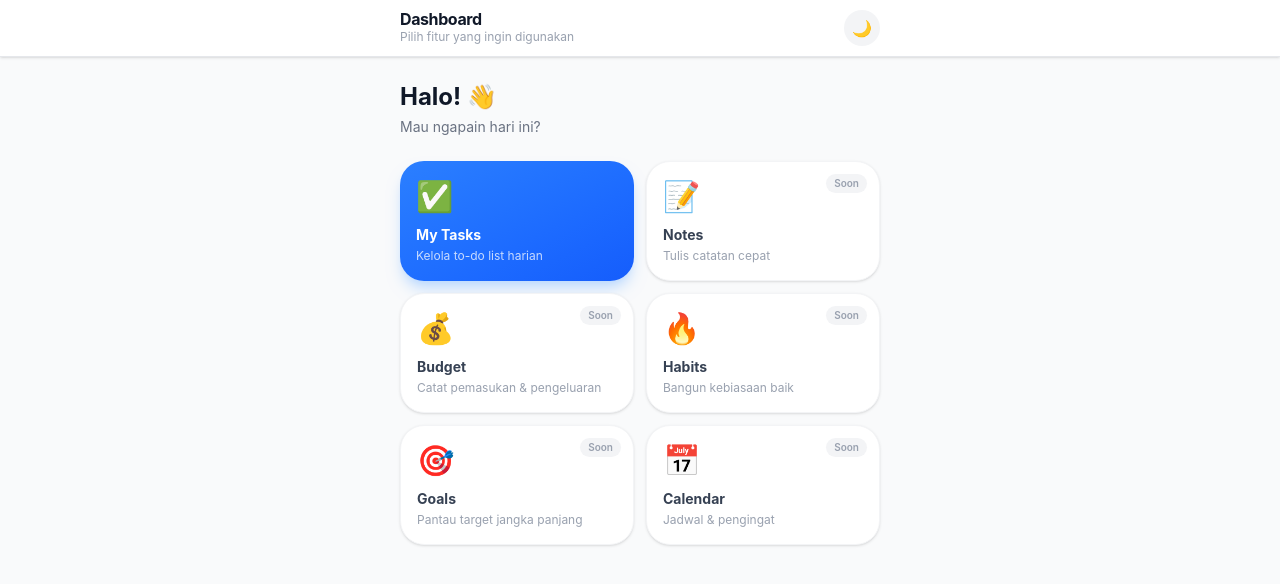
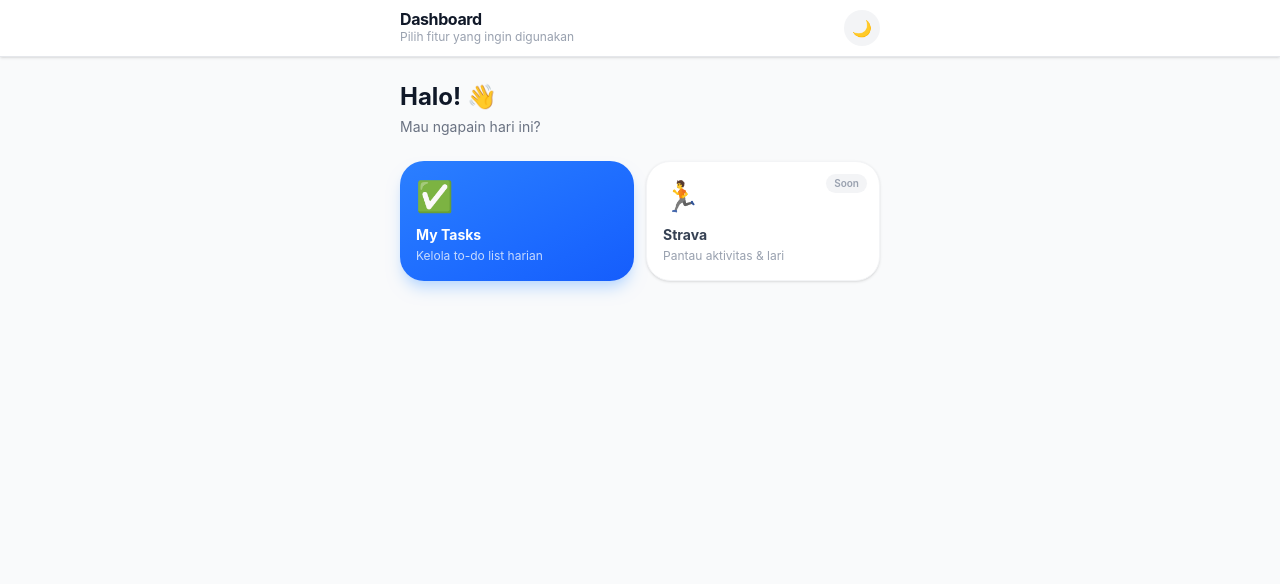
Before and after one commit to sontbn/sontbn.github.io, a React (Vite) app: page / in a window 1280 px wide. Shown: the top 584 px of the page. Built offline with nearby package versions, Linux system fonts and the light colour scheme.

Commit message:
Trim cards to My Tasks + Strava only
https://claude.ai/code/session_01XX961taYQtDs1affotL8rX

```diff
--- a/src/Home.jsx
+++ b/src/Home.jsx
@@ -9,48 +9,12 @@ const CARDS = [
     available: true,
   },
   {
-    id: 'notes',
-    icon: '📝',
-    title: 'Notes',
-    desc: 'Tulis catatan cepat',
-    color: 'from-yellow-400 to-orange-400',
+    id: 'strava',
+    icon: '🏃',
+    title: 'Strava',
+    desc: 'Pantau aktivitas & lari',
+    color: 'from-orange-500 to-orange-600',
     shadow: 'shadow-orange-200 dark:shadow-orange-900',
-    available: false,
-  },
-  {
-    id: 'budget',
-    icon: '💰',
-    title: 'Budget',
-    desc: 'Catat pemasukan & pengeluaran',
-    color: 'from-green-500 to-emerald-600',
-    shadow: 'shadow-green-200 dark:shadow-green-900',
-    available: false,
-  },
-  {
-    id: 'habits',
-    icon: '🔥',
-    title: 'Habits',
-    desc: 'Bangun kebiasaan baik',
-    color: 'from-red-500 to-rose-600',
-    shadow: 'shadow-red-200 dark:shadow-red-900',
-    available: false,
-  },
-  {
-    id: 'goals',
-    icon: '🎯',
-    title: 'Goals',
-    desc: 'Pantau target jangka panjang',
-    color: 'from-purple-500 to-violet-600',
-    shadow: 'shadow-purple-200 dark:shadow-purple-900',
-    available: false,
-  },
-  {
-    id: 'calendar',
-    icon: '📅',
-    title: 'Calendar',
-    desc: 'Jadwal & pengingat',
-    color: 'from-pink-500 to-rose-500',
-    shadow: 'shadow-pink-200 dark:shadow-pink-900',
     available: false,
   },
 ]
```
